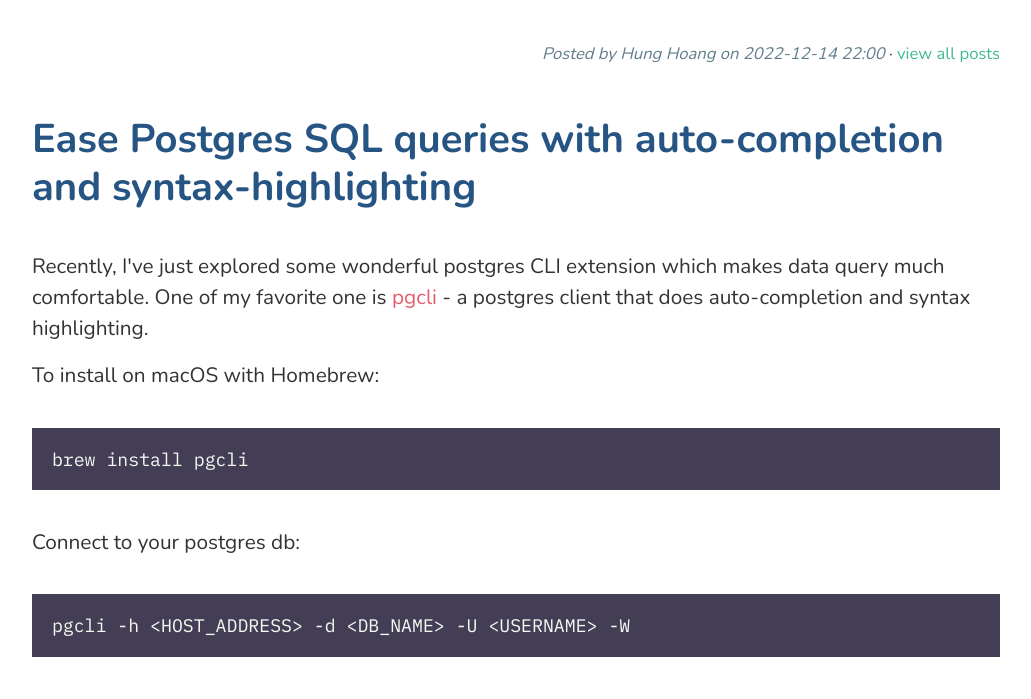
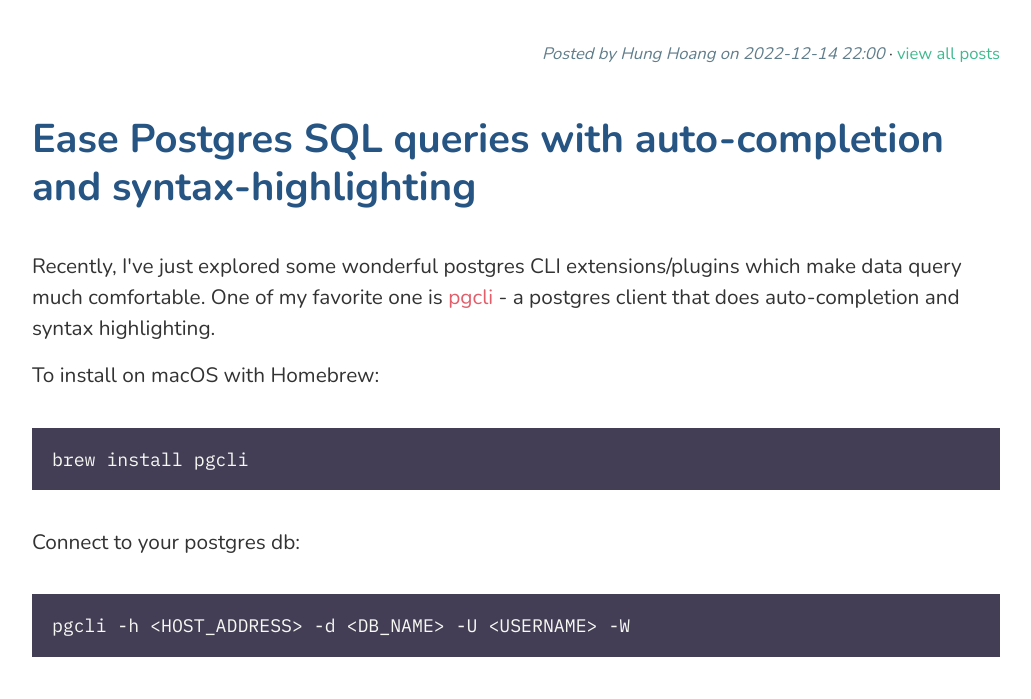
Before and after one commit to hoangquochung1110/static-site-generator, a plain HTML site: page docs/pgcli-autocomplete.html in a window 1280 px wide. Shown: the top 699 px of the page, without its empty margins (124-1155 px from the left). Drawn offline with nearby package versions, Linux system fonts and the light colour scheme.

Commit message:
Fix typo

```diff
--- a/docs/pgcli-autocomplete.html
+++ b/docs/pgcli-autocomplete.html
@@ -75,7 +75,7 @@
   </aside>
   <h1>Ease Postgres SQL queries with auto-completion and syntax-highlighting</h1>
   <content>
-    <p>Recently, I've just explored some wonderful postgres CLI extension which makes data query much comfortable.
+    <p>Recently, I've just explored some wonderful postgres CLI extensions/plugins which make data query much comfortable.
 One of my favorite one is <a href="https://github.com/dbcli/pgcli">pgcli</a> - a postgres client that does auto-completion and syntax highlighting.</p>
 <p>To install on macOS with Homebrew:</p>
 <pre class="lang-shell">brew install pgcli
```
Also changed, not shown: 1 other file.
